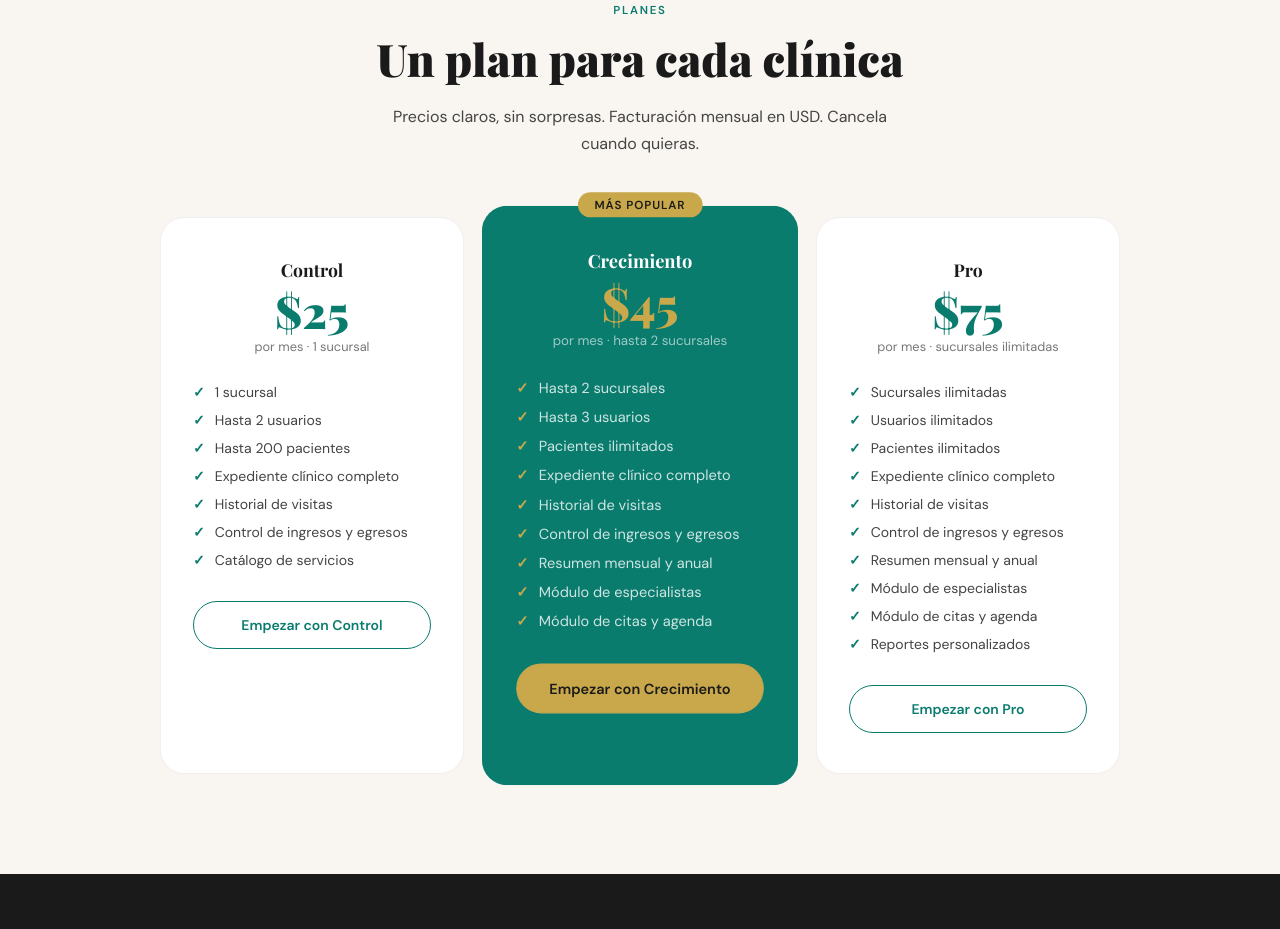
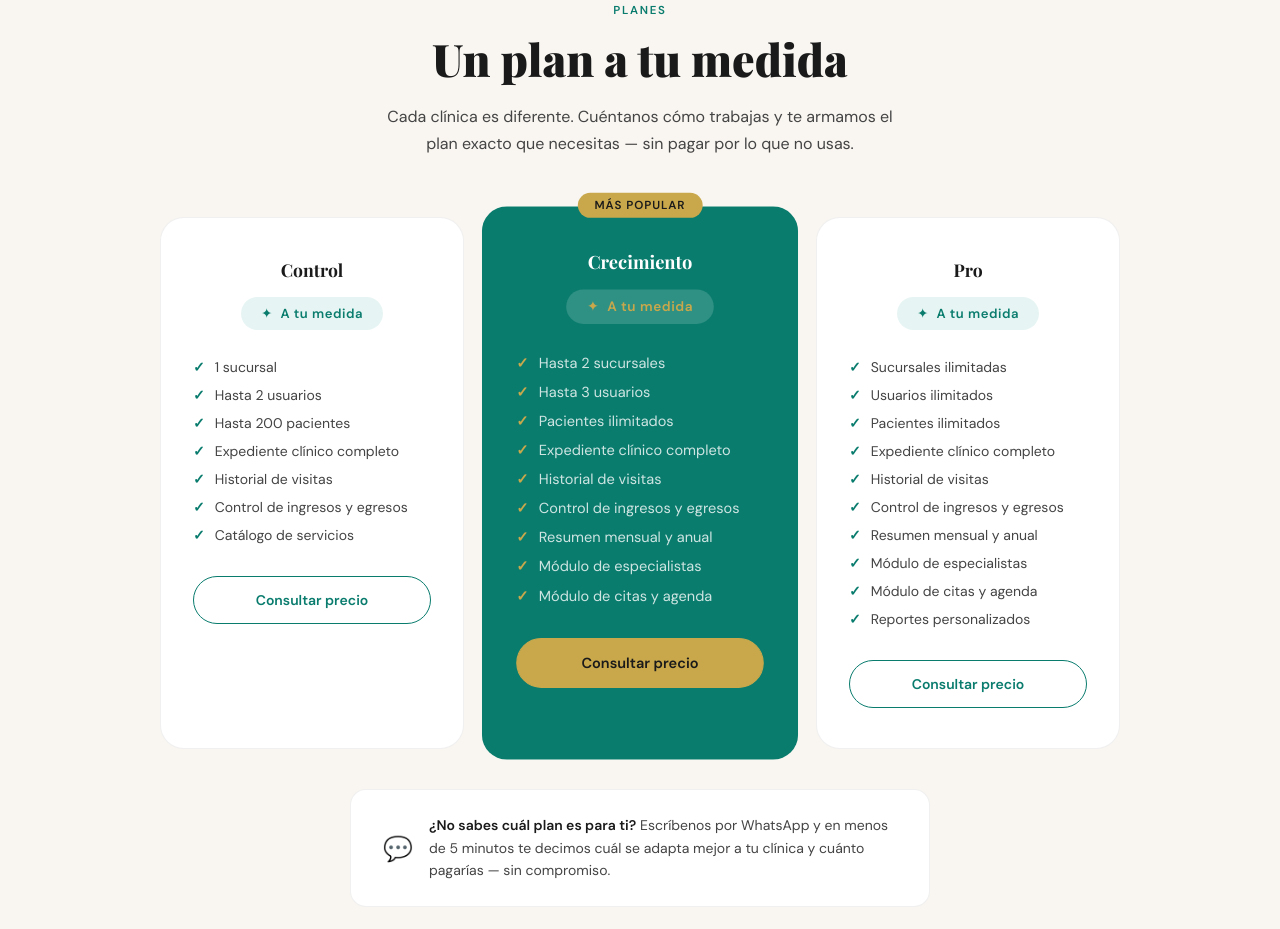
Before and after one commit to eaguilar-git/dentaflow-site, a plain HTML site: page index.html in a window 1280 px wide. Shown: the part 5111-6040 px from the top of the page. Drawn offline with nearby package versions, Linux system fonts and the light colour scheme; a web font is replaced by a local one.

Commit message:
Update index.html

```diff
--- a/index.html
+++ b/index.html
@@ -4,7 +4,6 @@
 <meta charset="UTF-8">
 <meta name="viewport" content="width=device-width, initial-scale=1.0">
 <title>DentaFlow — Software de Gestión para Clínicas Dentales</title>
-<!-- Google tag (gtag.js) -->
 <script async src="https://www.googletagmanager.com/gtag/js?id=G-STHHCBVVQ6"></script>
 <script>
   window.dataLayer = window.dataLayer || [];
@@ -114,21 +113,33 @@
   .clinic-amount { font-family:'Playfair Display',serif; font-size:1.1rem; font-weight:700; color:var(--teal); }
   .clinic-label { font-size:.7rem; color:var(--ink-muted); text-transform:uppercase; letter-spacing:.05em; }
 
-  /* PRICING */
+  /* PRICING — A TU MEDIDA */
   .pricing { background:var(--cream); text-align:center; }
-  .pricing-header { max-width:540px; margin:0 auto 60px; }
-  .pricing-grid { display:grid; grid-template-columns:repeat(3,1fr); gap:24px; max-width:960px; margin:0 auto; }
+  .pricing-header { max-width:600px; margin:0 auto 60px; }
+  .pricing-grid { display:grid; grid-template-columns:repeat(3,1fr); gap:24px; max-width:960px; margin:0 auto 40px; }
   .plan { background:white; border-radius:24px; padding:40px 32px; border:1.5px solid rgba(0,0,0,.06); position:relative; transition:transform .2s; }
   .plan:hover { transform:translateY(-4px); }
   .plan.featured { background:var(--teal); border-color:transparent; transform:scale(1.04); }
   .plan.featured:hover { transform:scale(1.04) translateY(-4px); }
   .plan-badge { position:absolute; top:-14px; left:50%; transform:translateX(-50%); background:var(--gold); color:var(--ink); font-size:.7rem; font-weight:700; padding:5px 16px; border-radius:20px; letter-spacing:.08em; text-transform:uppercase; white-space:nowrap; }
-  .plan-name { font-family:'Playfair Display',serif; font-size:1.1rem; font-weight:700; color:var(--ink); margin-bottom:8px; }
+  .plan-name { font-family:'Playfair Display',serif; font-size:1.1rem; font-weight:700; color:var(--ink); margin-bottom:16px; }
   .plan.featured .plan-name { color:white; }
-  .plan-price { font-family:'Playfair Display',serif; font-size:2.8rem; font-weight:900; color:var(--teal); line-height:1; margin-bottom:4px; }
-  .plan.featured .plan-price { color:var(--gold); }
-  .plan-period { font-size:.8rem; color:var(--ink-muted); margin-bottom:28px; }
-  .plan.featured .plan-period { color:rgba(255,255,255,.6); }
+
+  /* "A tu medida" tag replacing price */
+  .plan-price-tag {
+    display:inline-flex; align-items:center; gap:8px;
+    background:var(--teal-pale); border-radius:50px;
+    padding:8px 20px; margin-bottom:28px;
+  }
+  .plan.featured .plan-price-tag { background:rgba(255,255,255,.15); }
+  .plan-price-icon { font-size:.85rem; color:var(--teal); }
+  .plan.featured .plan-price-icon { color:var(--gold); }
+  .plan-price-label {
+    font-size:.82rem; font-weight:600; letter-spacing:.04em;
+    color:var(--teal);
+  }
+  .plan.featured .plan-price-label { color:var(--gold); }
+
   .plan-features { list-style:none; text-align:left; display:flex; flex-direction:column; gap:10px; margin-bottom:32px; }
   .plan-feature { font-size:.875rem; color:var(--ink-soft); display:flex; align-items:flex-start; gap:10px; }
   .plan.featured .plan-feature { color:rgba(255,255,255,.8); }
@@ -138,6 +149,17 @@
   .plan-cta:hover { background:var(--teal); color:white; }
   .plan.featured .plan-cta { background:var(--gold); border-color:var(--gold); color:var(--ink); }
   .plan.featured .plan-cta:hover { background:white; border-color:white; }
+
+  /* Pricing footer note */
+  .pricing-note {
+    max-width:580px; margin:0 auto;
+    background:white; border-radius:16px; padding:24px 32px;
+    border:1px solid rgba(0,0,0,.06);
+    display:flex; align-items:center; gap:16px; text-align:left;
+  }
+  .pricing-note-icon { font-size:1.5rem; flex-shrink:0; }
+  .pricing-note-text { font-size:.875rem; color:var(--ink-soft); line-height:1.6; }
+  .pricing-note-text strong { color:var(--ink); }
 
   /* FOOTER CTA */
   .footer-cta { background:var(--ink); text-align:center; padding:100px 80px; position:relative; overflow:hidden; }
@@ -177,7 +199,6 @@
   @media(max-width:900px){
     .roi-grid{grid-template-columns:1fr!important;}
     .roi-cta{grid-template-columns:1fr!important;}
-
     .hero{grid-template-columns:1fr;} .hero-right{display:none;} .hero-left{padding:60px 32px;}
     .problem{grid-template-columns:1fr;gap:40px;padding:60px 32px;}
     .features{padding:60px 32px;} .features-grid{grid-template-columns:1fr;}
@@ -191,6 +212,7 @@
     .roi-grid { grid-template-columns:1fr 1fr; gap:16px; margin-bottom:24px; }
     .roi-cta-box { grid-template-columns:1fr; gap:20px; padding:28px 24px; text-align:center; }
     .roi-cta-text { font-size:1.1rem; }
+    .pricing-note { flex-direction:column; text-align:center; }
   }
   @media(max-width:500px){
     .roi-grid { grid-template-columns:1fr; }
@@ -310,7 +332,6 @@
     </li>
   </ul>
 </section>
-
 
 <!-- FEATURES -->
 <section class="features" id="features">
@@ -447,18 +468,20 @@
   </div>
 </section>
 
-<!-- PRICING -->
+<!-- PRICING — A TU MEDIDA -->
 <section class="pricing">
   <div class="pricing-header">
     <p class="section-eyebrow">Planes</p>
-    <h2 class="section-title">Un plan para cada clínica</h2>
-    <p class="section-sub" style="margin:0 auto">Precios claros, sin sorpresas. Facturación mensual en USD. Cancela cuando quieras.</p>
+    <h2 class="section-title">Un plan a tu medida</h2>
+    <p class="section-sub" style="margin:0 auto">Cada clínica es diferente. Cuéntanos cómo trabajas y te armamos el plan exacto que necesitas — sin pagar por lo que no usas.</p>
   </div>
   <div class="pricing-grid">
     <div class="plan">
       <div class="plan-name">Control</div>
-      <div class="plan-price">$25</div>
-      <div class="plan-period">por mes · 1 sucursal</div>
+      <div class="plan-price-tag">
+        <span class="plan-price-icon">✦</span>
+        <span class="plan-price-label">A tu medida</span>
+      </div>
       <ul class="plan-features">
         <li class="plan-feature">1 sucursal</li>
         <li class="plan-feature">Hasta 2 usuarios</li>
@@ -468,13 +491,15 @@
         <li class="plan-feature">Control de ingresos y egresos</li>
         <li class="plan-feature">Catálogo de servicios</li>
       </ul>
-      <a href="https://wa.me/12027131216?text=Hola%2C%20me%20interesa%20el%20plan%20Control%20de%20DentaFlow." target="_blank" class="plan-cta">Empezar con Control</a>
+      <a href="https://wa.me/12027131216?text=Hola%2C%20me%20interesa%20el%20plan%20Control%20de%20DentaFlow." target="_blank" class="plan-cta">Consultar precio</a>
     </div>
     <div class="plan featured">
       <div class="plan-badge">Más popular</div>
       <div class="plan-name">Crecimiento</div>
-      <div class="plan-price">$45</div>
-      <div class="plan-period">por mes · hasta 2 sucursales</div>
+      <div class="plan-price-tag">
+        <span class="plan-price-icon">✦</span>
+        <span class="plan-price-label">A tu medida</span>
+      </div>
       <ul class="plan-features">
         <li class="plan-feature">Hasta 2 sucursales</li>
         <li class="plan-feature">Hasta 3 usuarios</li>
@@ -486,12 +511,14 @@
         <li class="plan-feature">Módulo de especialistas</li>
         <li class="plan-feature">Módulo de citas y agenda</li>
       </ul>
-      <a href="https://wa.me/12027131216?text=Hola%2C%20me%20interesa%20el%20plan%20Crecimiento%20de%20DentaFlow." target="_blank" class="plan-cta">Empezar con Crecimiento</a>
+      <a href="https://wa.me/12027131216?text=Hola%2C%20me%20interesa%20el%20plan%20Crecimiento%20de%20DentaFlow." target="_blank" class="plan-cta">Consultar precio</a>
     </div>
     <div class="plan">
       <div class="plan-name">Pro</div>
-      <div class="plan-price">$75</div>
-      <div class="plan-period">por mes · sucursales ilimitadas</div>
+      <div class="plan-price-tag">
+        <span class="plan-price-icon">✦</span>
+        <span class="plan-price-label">A tu medida</span>
+      </div>
       <ul class="plan-features">
         <li class="plan-feature">Sucursales ilimitadas</li>
         <li class="plan-feature">Usuarios ilimitados</li>
@@ -504,8 +531,12 @@
         <li class="plan-feature">Módulo de citas y agenda</li>
         <li class="plan-feature">Reportes personalizados</li>
       </ul>
-      <a href="https://wa.me/12027131216?text=Hola%2C%20me%20interesa%20el%20plan%20Pro%20de%20DentaFlow." target="_blank" class="plan-cta">Empezar con Pro</a>
+      <a href="https://wa.me/12027131216?text=Hola%2C%20me%20interesa%20el%20plan%20Pro%20de%20DentaFlow." target="_blank" class="plan-cta">Consultar precio</a>
     </div>
+  </div>
+  <div class="pricing-note">
+    <span class="pricing-note-icon">💬</span>
+    <p class="pricing-note-text"><strong>¿No sabes cuál plan es para ti?</strong> Escríbenos por WhatsApp y en menos de 5 minutos te decimos cuál se adapta mejor a tu clínica y cuánto pagarías — sin compromiso.</p>
   </div>
 </section>
 
```
